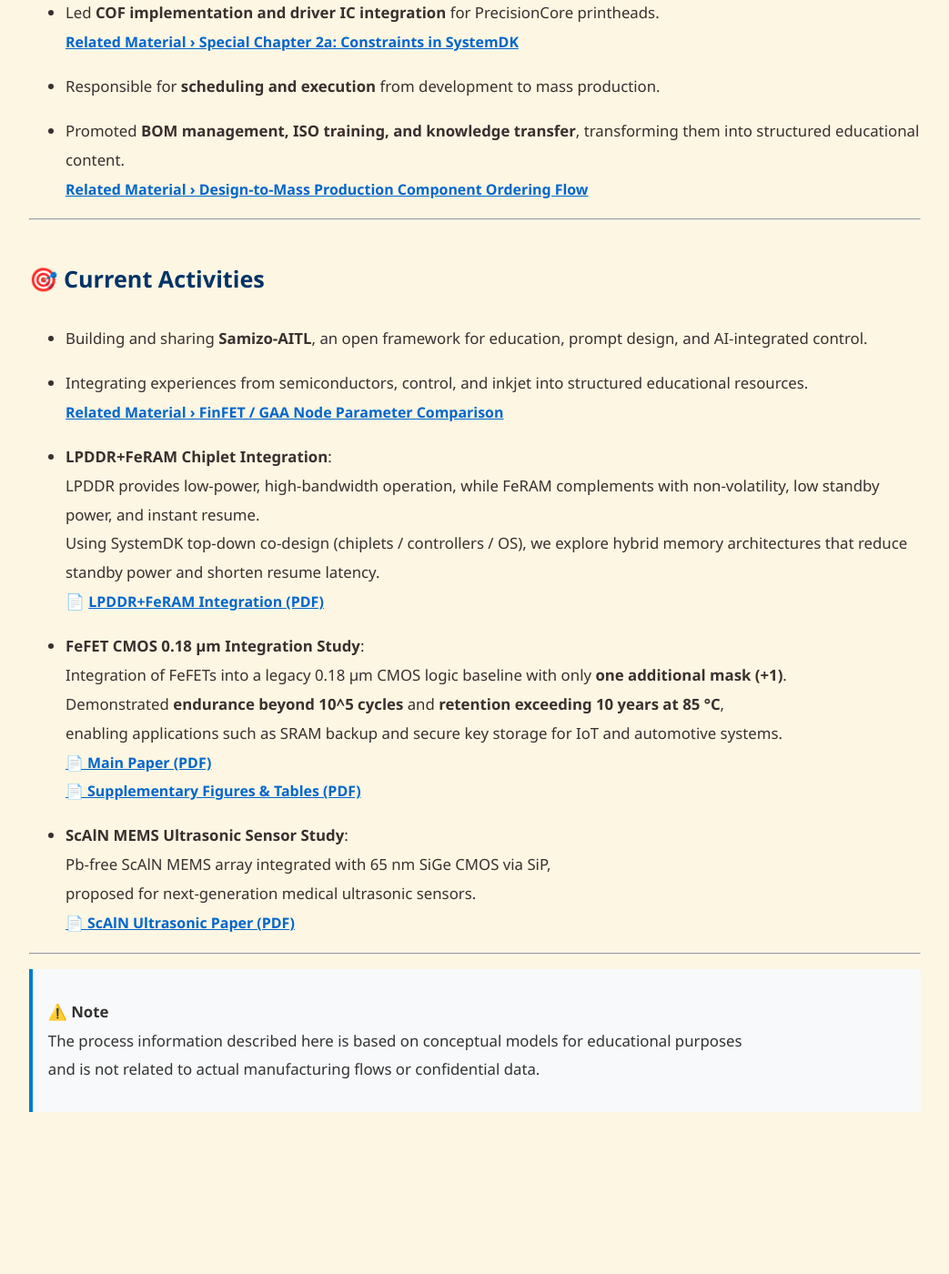
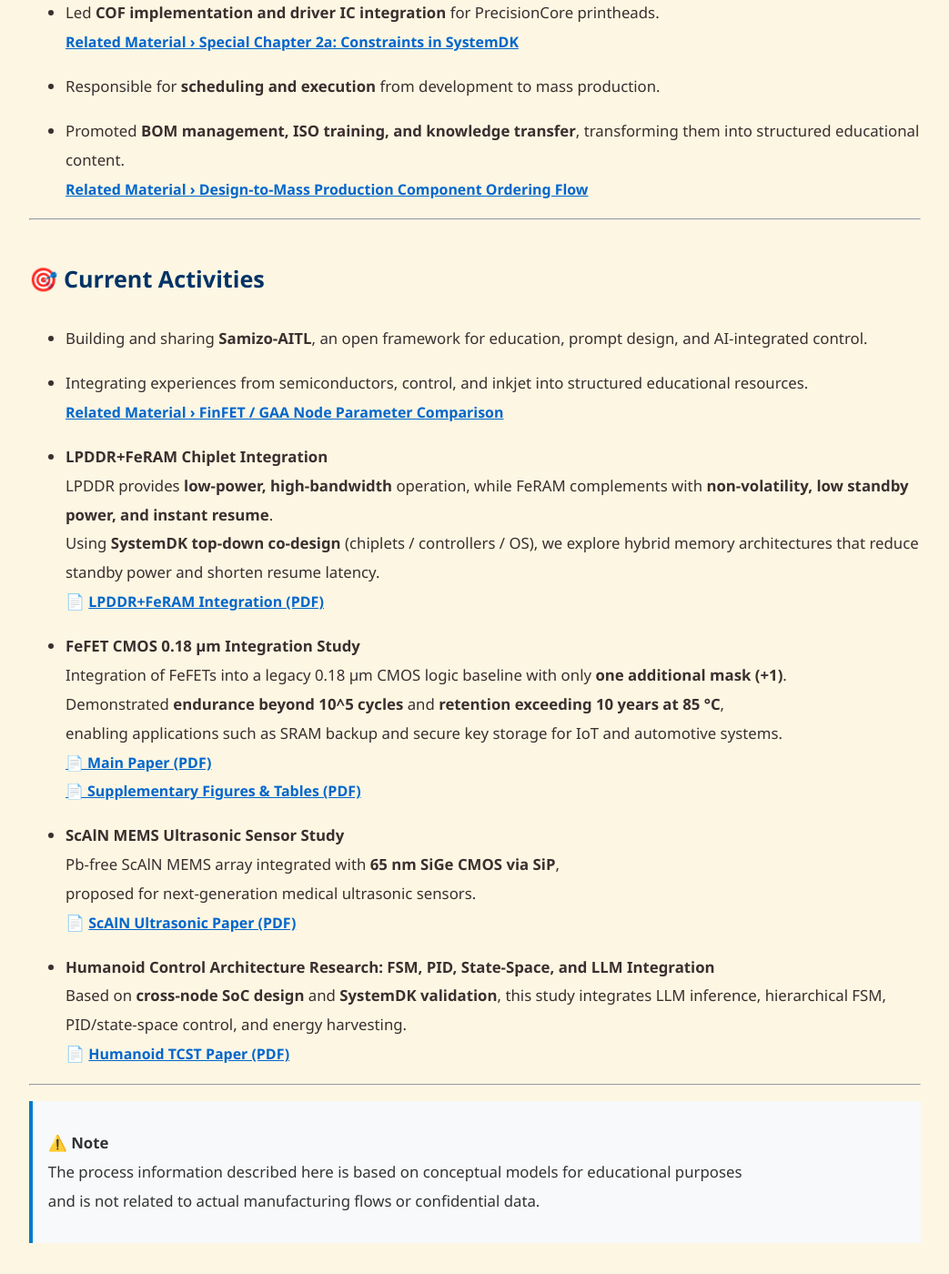
Before and after one commit to Samizo-AITL/Samizo-AITL.github.io, a Jekyll site: the page built from about/career-summary/en/index.md, in a window 1280 px wide and 1400 px high, scrolled down 1575 px. Shown: the whole window at 91% size, without its empty margins (118-1161 px from the left). Built offline with Jekyll 4.4.1, drawn with Linux system fonts in a browser that asks for light colours; before the commit the page ends 2830 px from its top, so only the background shows below that.

Commit message:
Update index.md

```diff
--- a/about/career-summary/en/index.md
+++ b/about/career-summary/en/index.md
@@ -71,22 +71,26 @@ evolving from **technology → systems → education**.
 - Integrating experiences from semiconductors, control, and inkjet into structured educational resources.
   [Related Material › FinFET / GAA Node Parameter Comparison](https://samizo-aitl.github.io/Edusemi-v4x/f_chapter1_finfet_gaa/appendixf1_05_node_params)
 
-- **LPDDR+FeRAM Chiplet Integration**:
-  LPDDR provides low-power, high-bandwidth operation, while FeRAM complements with non-volatility, low standby power, and instant resume.
-  Using SystemDK top-down co-design (chiplets / controllers / OS), we explore hybrid memory architectures that reduce standby power and shorten resume latency.
+- **LPDDR+FeRAM Chiplet Integration**
+  LPDDR provides **low-power, high-bandwidth** operation, while FeRAM complements with **non-volatility, low standby power, and instant resume**.
+  Using **SystemDK top-down co-design** (chiplets / controllers / OS), we explore hybrid memory architectures that reduce standby power and shorten resume latency.
   📄 [LPDDR+FeRAM Integration (PDF)](../docs/LPDDR_FeRAM.pdf)
 
-- **FeFET CMOS 0.18 µm Integration Study**:
+- **FeFET CMOS 0.18 µm Integration Study**
   Integration of FeFETs into a legacy 0.18 µm CMOS logic baseline with only **one additional mask (+1)**.
   Demonstrated **endurance beyond 10^5 cycles** and **retention exceeding 10 years at 85 °C**,
   enabling applications such as SRAM backup and secure key storage for IoT and automotive systems.
   [📄 Main Paper (PDF)](../docs/FeFET_CMOS018um_IntegrationStudy_Main.pdf)
   [📄 Supplementary Figures & Tables (PDF)](../docs/FeFET_CMOS_018um_IntegrationStudy_Supplementary.pdf)
 
-- **ScAlN MEMS Ultrasonic Sensor Study**:
-  Pb-free ScAlN MEMS array integrated with 65 nm SiGe CMOS via SiP,
+- **ScAlN MEMS Ultrasonic Sensor Study**
+  Pb-free ScAlN MEMS array integrated with **65 nm SiGe CMOS via SiP**,
   proposed for next-generation medical ultrasonic sensors.
-  [📄 ScAlN Ultrasonic Paper (PDF)](../docs/scaln_ultrasonic.pdf)
+  📄 [ScAlN Ultrasonic Paper (PDF)](../docs/scaln_ultrasonic.pdf)
+
+- **Humanoid Control Architecture Research: FSM, PID, State-Space, and LLM Integration**
+  Based on **cross-node SoC design** and **SystemDK validation**, this study integrates LLM inference, hierarchical FSM, PID/state-space control, and energy harvesting.
+  📄 [Humanoid TCST Paper (PDF)](../docs/humanoid_tcst2025.pdf)
 
 ---
 
```
